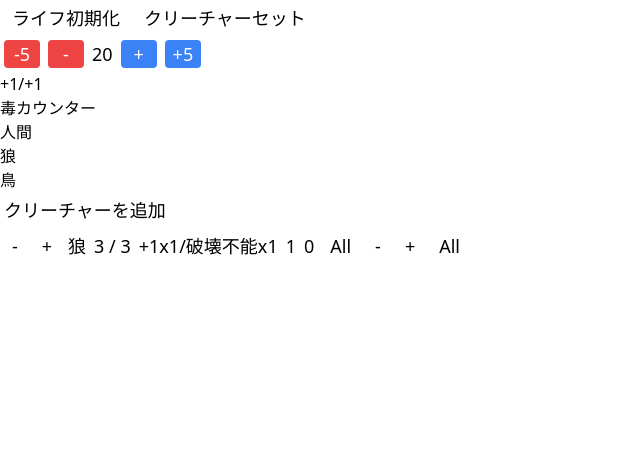
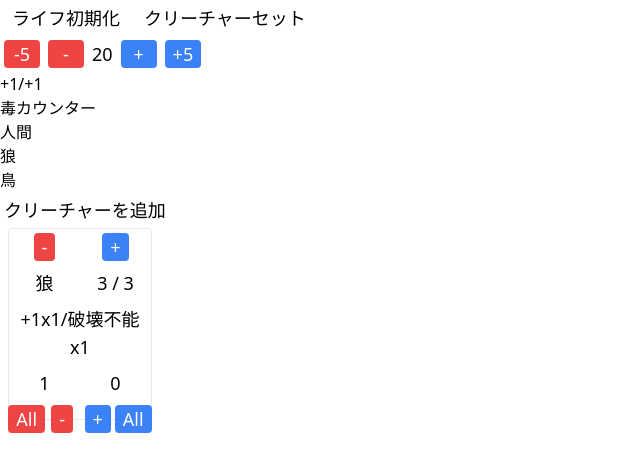
Before and after one commit to 30pancake/life_counter, a Nuxt app: page / in a window 1280 px wide. Both pictures are taken after a click on the button "クリーチャーセット". Shown: the top 472 px of the page, without its empty margins (0-640 px from the left). Built offline with nearby package versions, Linux system fonts and the light colour scheme.

Commit message:
クリーチャー表示Viewのデザインを作成

```diff
--- a/components/creatures_unit_list_view.vue
+++ b/components/creatures_unit_list_view.vue
@@ -1,7 +1,9 @@
 <template>
   <label @drop="dropHandler($event)" @dragover.prevent>クリーチャーを追加</label>
-  <div v-for="placeId in getPlaceIdList">
-    <CreaturesUnitView :id=placeId :creatureList="creatureList" />
+  <div class="flex flex-row">
+    <div class="mx-2" v-for="placeId in getPlaceIdList">
+      <CreaturesUnitView class="w-36 h-48 border rounded" :id=placeId :creatureList="creatureList" />
+    </div>
   </div>
 </template>
 
--- a/components/creatures_unit_view.vue
+++ b/components/creatures_unit_view.vue
@@ -1,16 +1,46 @@
 <template>
   <div draggable="true" @dragstart="dragStartHandler($event)" @drop="dropHandler($event)" @dragover.prevent>
-    <button @click="decreseCreature()">-</button>
-    <button @click="increseCreature()">+</button>
-    <label>{{ getCreatureName }}</label>
-    <label>{{ powerToughnessText }}</label>
-    <label>{{ getCounterText }}</label>
-    <label>{{ getCreatureCount(false) }}</label>
-    <label>{{ getCreatureCount(true) }}</label>
-    <button @click="allUntap()">All</button>
-    <button @click="increaseUntap()">-</button>
-    <button @click="increaseTap()">+</button>
-    <button @click="allTap()">All</button>
+    <div class="flex flex-row">
+      <div class="w-1/2 flex justify-center">
+        <button class="red-button" @click="decreseCreature()">-</button>
+      </div>
+      <div class="w-1/2 flex justify-center">
+        <button class="blue-button" @click="increseCreature()">+</button>
+      </div>
+    </div>
+    <div class="flex flex-row">
+      <div class="w-1/2 flex justify-center">
+        <label>{{ getCreatureName }}</label>
+      </div>
+      <div class="w-1/2 flex justify-center">
+        <label>{{ powerToughnessText }}</label>
+      </div>
+    </div>
+    <div class="flex justify-center">
+      <label>{{ getCounterText }}</label>
+    </div>
+    <div class="flex flex-row">
+      <div class="w-1/2 flex justify-center">
+        <label>{{ getCreatureCount(false) }}</label>
+      </div>
+      <div class="w-1/2 flex justify-center">
+        <label>{{ getCreatureCount(true) }}</label>
+      </div>
+    </div>
+    <div class="flex flex-row">
+      <div class="w-1/4 flex justify-center">
+        <button class="red-button" @click="allUntap()">All</button>
+      </div>
+      <div class="w-1/4 flex justify-center">
+        <button class="red-button" @click="increaseUntap()">-</button>
+      </div>
+      <div class="w-1/4 flex justify-center">
+        <button class="blue-button" @click="increaseTap()">+</button>
+      </div>
+      <div class="w-1/4 flex justify-center">
+        <button class="blue-button" @click="allTap()">All</button>
+      </div>
+    </div>
   </div>
 </template>
 
```
